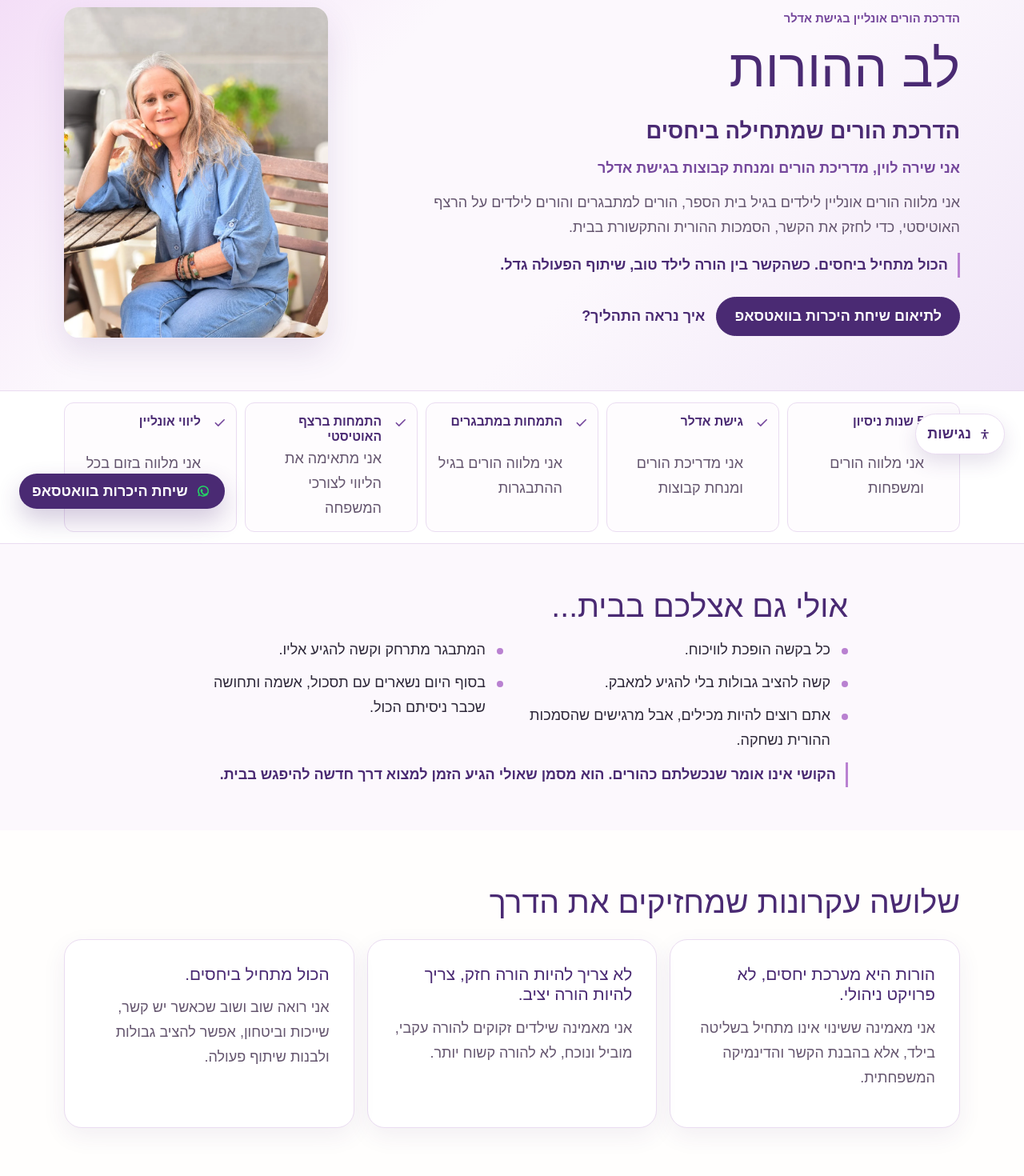
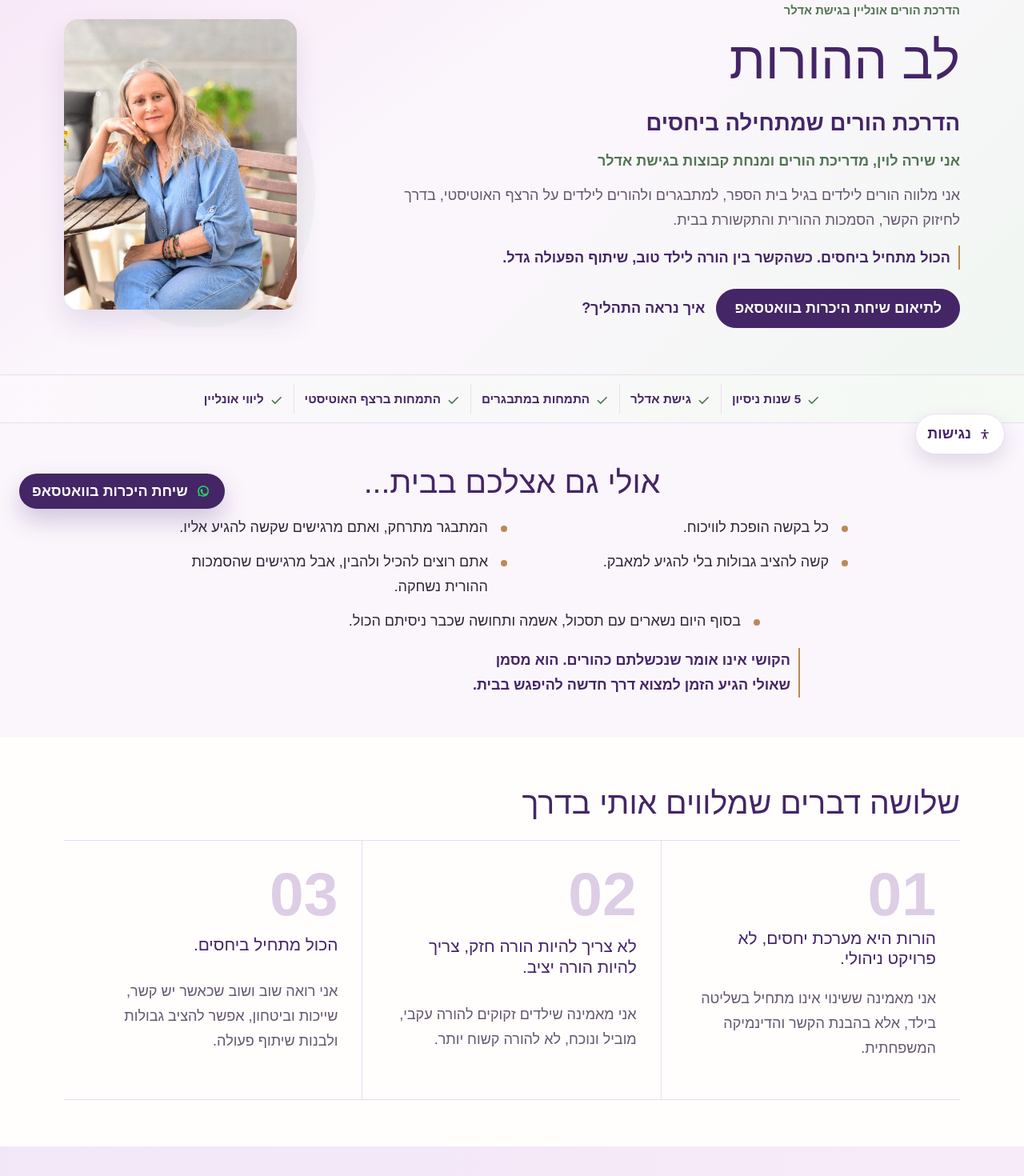
Before and after one commit to talirozrdm/Shira-Levin-levhahorut, a Next.js app: page / in a window 1280 px wide. Shown: the part 140-1610 px from the top of the page at 80% size. Built offline with nearby package versions, Linux system fonts and the light colour scheme.

Commit message:
Redesign Lev Hahorut landing page

```diff
--- a/app/globals.css
+++ b/app/globals.css
@@ -1,18 +1,18 @@
 @import "tailwindcss";
 
 :root {
-  --cream: #fcf8fd;
+  --cream: #fbf6fc;
   --warm-white: #fffefd;
   --ink: #2d2738;
   --muted: #65566f;
-  --purple: #8d55b1;
-  --purple-dark: #4a2a73;
-  --powder: #f3dcf6;
+  --purple: #8653a8;
+  --purple-dark: #442566;
+  --powder: #f6def4;
   --powder-strong: #e6b5ee;
-  --lavender: #eee2f6;
-  --sage: #efe7f5;
-  --sage-dark: #75479c;
-  --gold: #b981d1;
+  --lavender: #f2ecf8;
+  --sage: #eef7ef;
+  --sage-dark: #527453;
+  --gold: #bc8a52;
   --border: #eadcf1;
   --shadow: 0 18px 45px rgb(74 42 115 / 0.12);
   --radius: 22px;
@@ -35,7 +35,9 @@ body {
   min-width: 320px;
   margin: 0;
   overflow-x: hidden;
-  background: var(--warm-white);
+  background:
+    linear-gradient(180deg, rgb(251 246 252 / 0.72), transparent 360px),
+    var(--warm-white);
   color: var(--ink);
   font-family:
     Arial,
@@ -143,7 +145,7 @@ textarea {
 }
 
 .section {
-  padding: clamp(38px, 5.6vw, 66px) 0;
+  padding: clamp(34px, 5vw, 58px) 0;
 }
 
 .site-header {
@@ -181,16 +183,16 @@ textarea {
   background: #fff;
   padding: 6px;
   box-shadow:
-    0 8px 20px rgb(74 42 115 / 0.15),
-    0 0 0 4px rgb(255 255 255 / 0.82),
-    0 0 24px rgb(185 129 209 / 0.18);
+    0 10px 24px rgb(74 42 115 / 0.16),
+    0 0 0 6px rgb(255 255 255 / 0.88),
+    0 0 30px rgb(185 129 209 / 0.2);
   transition:
     transform 280ms ease,
     box-shadow 280ms ease;
 }
 
 .site-logo img {
-  height: clamp(50px, 5.2vw, 80px);
+  height: clamp(54px, 5.4vw, 84px);
   width: auto;
   object-fit: contain;
 }
@@ -199,8 +201,8 @@ textarea {
   transform: translateY(-1px);
   box-shadow:
     0 10px 24px rgb(74 42 115 / 0.18),
-    0 0 0 4px rgb(255 255 255 / 0.9),
-    0 0 28px rgb(185 129 209 / 0.22);
+    0 0 0 7px rgb(255 255 255 / 0.92),
+    0 0 34px rgb(185 129 209 / 0.24);
 }
 
 .brand-logo {
@@ -304,8 +306,8 @@ textarea {
   position: relative;
   overflow: hidden;
   background:
-    linear-gradient(135deg, rgb(230 181 238 / 0.42), transparent 34%),
-    linear-gradient(315deg, rgb(238 226 246 / 0.8), transparent 38%),
+    linear-gradient(145deg, rgb(246 222 244 / 0.62), transparent 42%),
+    linear-gradient(315deg, rgb(238 247 239 / 0.82), transparent 46%),
     var(--cream);
 }
 
@@ -334,7 +336,7 @@ h1,
 h2,
 h3,
 p {
-  overflow-wrap: anywhere;
+  overflow-wrap: break-word;
 }
 
 h1,
@@ -367,6 +369,19 @@ p {
   line-height: var(--body-copy-line-height);
 }
 
+.hero-copy > p:not(.eyebrow):not(.hero-kicker):not(.hero-identity):not(.lead-note),
+.section-heading,
+.section-summary,
+.fit-note,
+.list-intro,
+.service-grid > div > p,
+.about-grid > div > p,
+.split > div > p,
+.final-cta p,
+.contact-actions > p {
+  max-width: 720px;
+}
+
 .hero-kicker {
   color: var(--ink);
   font-size: clamp(1.2rem, 4vw, 1.72rem);
@@ -388,9 +403,9 @@ p {
 
 .lead-note,
 .section-summary {
-  border-inline-start: 3px solid var(--gold);
+  border-inline-start: 2px solid var(--gold);
   color: var(--purple-dark);
-  padding-inline-start: 12px;
+  padding-inline-start: 10px;
   font-size: var(--body-copy-size);
   font-weight: 700;
   line-height: var(--body-copy-line-height);
@@ -422,8 +437,8 @@ p {
   overflow: hidden;
   margin: 0;
   border-radius: 18px;
-  background: #fff;
-  box-shadow: 0 18px 42px rgb(74 42 115 / 0.12);
+  background: transparent;
+  box-shadow: none;
 }
 
 .image-card img {
@@ -433,7 +448,7 @@ p {
 }
 
 .image-card:hover img {
-  transform: scale(1.022);
+  transform: scale(1.015);
 }
 
 .hero-image img {
@@ -443,8 +458,26 @@ p {
 
 .hero-image {
   justify-self: center;
-  width: min(100%, 340px);
+  width: min(100%, 318px);
   max-width: 100%;
+  overflow: visible;
+}
+
+.hero-image::before {
+  position: absolute;
+  z-index: 0;
+  inset: 8% -8% -6% 10%;
+  border-radius: 44% 56% 50% 50%;
+  background: linear-gradient(145deg, rgb(246 222 244 / 0.8), rgb(238 247 239 / 0.7));
+  content: "";
+}
+
+.hero-image img,
+.about-image img {
+  position: relative;
+  z-index: 1;
+  border-radius: 18px;
+  box-shadow: 0 16px 34px rgb(74 42 115 / 0.12);
 }
 
 .about-image img {
@@ -454,41 +487,33 @@ p {
 
 .trust-strip {
   border-block: 1px solid var(--border);
-  background: #fff;
-  padding: 14px 0;
+  background: linear-gradient(90deg, rgb(251 246 252 / 0.86), rgb(238 247 239 / 0.64));
+  padding: 11px 0;
 }
 
 .trust-grid {
-  display: grid;
-  grid-template-columns: repeat(2, minmax(0, 1fr));
-  gap: 10px;
+  display: flex;
+  flex-wrap: wrap;
+  gap: 2px 0;
+  justify-content: center;
 }
 
 .trust-item {
-  display: grid;
-  grid-template-columns: 22px 1fr;
-  gap: 2px 10px;
-  align-items: start;
-  border: 1px solid rgb(234 220 241 / 0.82);
-  border-radius: 12px;
-  background: rgb(252 248 253 / 0.46);
+  display: inline-flex;
+  align-items: center;
+  gap: 7px;
+  border: 0;
+  border-radius: 0;
+  background: transparent;
   color: var(--purple-dark);
-  padding: 13px 12px;
+  padding: 8px 13px;
   cursor: default;
 }
 
 .trust-item strong {
   color: var(--purple-dark);
-  font-size: 0.98rem;
+  font-size: 0.95rem;
   line-height: 1.25;
-}
-
-.trust-item span {
-  grid-column: 2;
-  color: var(--muted);
-  font-size: var(--body-copy-size);
-  font-weight: var(--body-copy-weight);
-  line-height: var(--body-copy-line-height);
 }
 
 .trust-icon {
@@ -507,11 +532,14 @@ p {
 }
 
 .need-section {
-  padding-block: clamp(32px, 4.6vw, 54px);
+  padding-block: clamp(30px, 4.4vw, 50px);
+  text-align: center;
 }
 
 .need-section .section-summary {
-  margin-bottom: 0;
+  width: min(760px, 100%);
+  margin: 18px auto 0;
+  text-align: start;
 }
 
 .tinted-section {
@@ -525,25 +553,20 @@ p {
 
 .emotion-list {
   display: grid;
-  gap: 12px 22px;
-  margin: 16px 0 12px;
+  gap: 12px;
+  margin: 18px auto 0;
+  text-align: start;
 }
 
-.emotion-column {
-  display: grid;
-  align-content: start;
-  gap: 10px;
-}
-
-.emotion-column p {
+.emotion-list p {
   position: relative;
   margin: 0;
-  padding-inline-start: 22px;
+  padding: 0 24px 0 0;
   color: var(--ink);
   font-weight: var(--body-copy-weight);
 }
 
-.emotion-column p::before {
+.emotion-list p::before {
   position: absolute;
   inset-inline-start: 0;
   top: 0.72em;
@@ -559,39 +582,57 @@ p {
   gap: 16px;
 }
 
-.card,
-.service-side,
-.legal-section .container {
-  border: 1px solid var(--border);
-  border-radius: var(--radius);
-  background: #fff;
-  box-shadow: 0 10px 30px rgb(74 42 115 / 0.07);
-}
-
 .card {
-  padding: clamp(20px, 4vw, 30px);
+  border-block-start: 1px solid var(--border);
+  background: transparent;
+  padding: clamp(18px, 3vw, 26px) 0;
   transition:
     transform 280ms ease,
-    box-shadow 280ms ease,
     border-color 280ms ease;
 }
 
 .card:hover {
-  transform: translateY(-4px);
+  transform: translateY(-2px);
   border-color: rgb(185 129 209 / 0.72);
-  box-shadow: 0 16px 36px rgb(74 42 115 / 0.11);
 }
 
-.fit-cards .card:nth-child(1) {
-  background: #fffaf5;
+.principles-list {
+  display: grid;
+  border-block: 1px solid var(--border);
 }
 
-.fit-cards .card:nth-child(2) {
-  background: #fdf1fb;
+.principles-list .card {
+  display: grid;
+  gap: 8px;
+  border: 0;
+  padding: clamp(22px, 3vw, 32px) 0;
 }
 
-.fit-cards .card:nth-child(3) {
-  background: #f4f8f1;
+.principles-list .card + .card {
+  border-block-start: 1px solid var(--border);
+}
+
+.principles-list .card > span {
+  color: rgb(134 83 168 / 0.28);
+  font-size: clamp(2.2rem, 7vw, 4.8rem);
+  font-weight: 900;
+  line-height: 0.9;
+}
+
+.fit-section .card,
+.help-section .card {
+  padding-inline: 0;
+}
+
+.fit-section .card h3::before,
+.help-section .card h3::before {
+  display: inline-block;
+  width: 0.68em;
+  height: 0.68em;
+  margin-inline-end: 8px;
+  border-radius: 50%;
+  background: var(--powder-strong);
+  content: "";
 }
 
 .fit-note,
@@ -631,59 +672,58 @@ p {
 
 .service-highlight {
   background:
-    linear-gradient(135deg, rgb(105 61 143 / 0.94), rgb(142 86 179 / 0.86)),
-    var(--purple-dark);
-}
-
-.service-highlight h2,
-.service-highlight h3,
-.service-highlight p,
-.service-highlight li,
-.service-highlight .eyebrow {
-  color: #fff;
+    linear-gradient(135deg, rgb(246 222 244 / 0.48), rgb(242 236 248 / 0.82) 58%, rgb(238 247 239 / 0.56)),
+    var(--cream);
 }
 
 .service-highlight .check-list li::before {
   border-color: var(--gold);
-  background: transparent;
+  background: #fff;
 }
 
 .service-side {
   align-self: start;
-  padding: 24px;
-  background: rgb(255 255 255 / 0.1);
-  box-shadow: none;
+  border-inline-start: 1px solid var(--border);
+  padding: 4px 24px 4px 0;
 }
 
-.service-side ul {
+.service-side p {
   margin: 0;
-  padding-inline-start: 20px;
+  color: var(--purple-dark);
+  font-size: max(16px, calc(0.92 * var(--body-copy-size)));
+  font-weight: 700;
 }
 
 .process-list {
+  position: relative;
   display: grid;
-  gap: 16px;
+  gap: 0;
   margin: 0;
   padding: 0;
   list-style: none;
 }
 
 .process-list li {
+  position: relative;
   display: grid;
-  grid-template-columns: 48px 1fr;
-  gap: 14px;
+  grid-template-columns: 54px 1fr;
+  gap: 16px;
   align-items: start;
-  border-block-end: 1px solid var(--border);
-  padding-block-end: 16px;
+  padding-block: 18px;
+}
+
+.process-list li + li {
+  border-block-start: 1px solid var(--border);
 }
 
 .process-list span {
   display: grid;
   place-items: center;
-  width: 48px;
-  height: 48px;
-  border-radius: 50%;
-  background: var(--powder);
+  width: 42px;
+  height: 42px;
+  border: 1px solid var(--border);
+  border-radius: 999px;
+  background: #fff;
   color: var(--purple-dark);
   font-weight: 900;
 }
@@ -774,14 +814,14 @@ p {
 
 .final-cta {
   background:
-    linear-gradient(135deg, rgb(141 85 177 / 0.92), rgb(74 42 115 / 0.97)),
-    var(--purple-dark);
+    linear-gradient(135deg, rgb(251 246 252 / 0.95), rgb(246 222 244 / 0.48), rgb(238 247 239 / 0.68)),
+    var(--cream);
   text-align: center;
 }
 
 .final-cta h2,
 .final-cta p {
-  color: #fff;
+  color: var(--purple-dark);
   text-wrap: balance;
 }
 
@@ -796,13 +836,13 @@ p {
 }
 
 .final-cta .button {
-  border-color: #fff;
-  background: #fff;
-  color: var(--purple-dark);
+  border-color: var(--purple-dark);
+  background: var(--purple-dark);
+  color: #fff;
 }
 
 .contact-section {
-  background: var(--cream);
+  background: var(--warm-white);
 }
 
 .contact-container {
@@ -812,10 +852,9 @@ p {
 .contact-panel {
   display: grid;
   gap: clamp(22px, 4vw, 34px);
-  border: 1px solid var(--border);
-  border-radius: var(--radius);
-  background: rgb(255 255 255 / 0.72);
-  padding: clamp(20px, 4vw, 32px);
+  border-block: 1px solid var(--border);
+  background: transparent;
+  padding: clamp(22px, 4vw, 34px) 0;
   box-shadow: none;
 }
 
@@ -838,7 +877,9 @@ p {
 
 .contact-group {
   display: grid;
-  gap: 9px;
+  gap: 8px;
+  border-block-start: 1px solid var(--border);
+  padding-top: 16px;
 }
 
 .contact-group h3 {
@@ -855,9 +896,9 @@ p {
   display: flex;
   align-items: center;
   gap: 10px;
-  min-height: 58px;
+  min-height: 54px;
   border: 1px solid var(--border);
-  border-radius: 14px;
+  border-radius: 12px;
   background: #fff;
   color: var(--purple-dark);
   padding: 11px 14px;
@@ -878,7 +919,7 @@ p {
 }
 
 .contact-link-primary {
-  min-height: 68px;
+  min-height: 64px;
   border-color: rgb(37 211 102 / 0.42);
   background: linear-gradient(135deg, rgb(37 211 102 / 0.12), #fff);
   padding: 15px 18px;
@@ -954,7 +995,11 @@ p {
 }
 
 .legal-section .container {
+  border: 1px solid var(--border);
+  border-radius: var(--radius);
+  background: #fff;
   padding: clamp(22px, 4vw, 34px);
+  box-shadow: 0 10px 30px rgb(74 42 115 / 0.07);
 }
 
 .updated {
@@ -1144,12 +1189,14 @@ p {
     align-items: start;
   }
 
-  .trust-grid {
-    grid-template-columns: repeat(5, minmax(0, 1fr));
+  .emotion-list p:last-child {
+    grid-column: 1 / -1;
+    justify-self: center;
+    width: min(620px, 100%);
   }
 
-  .trust-item {
-    border: 1px solid var(--border);
+  .trust-item + .trust-item {
+    border-inline-start: 1px solid rgb(234 220 241 / 0.9);
   }
 
   .two-columns {
@@ -1185,16 +1232,45 @@ p {
   .about-grid,
   .service-grid,
   .split {
-    grid-template-columns: minmax(0, 1.05fr) minmax(0, 0.95fr);
+    grid-template-columns: minmax(0, 1.08fr) minmax(0, 0.92fr);
     align-items: center;
   }
 
   .hero-grid {
-    grid-template-columns: minmax(0, 1.16fr) minmax(300px, 0.52fr);
+    grid-template-columns: minmax(0, 1.28fr) minmax(280px, 0.48fr);
   }
 
   .hero-image {
-    width: min(374px, 29vw);
+    width: min(342px, 27vw);
+  }
+
+  .principles-list {
+    grid-template-columns: repeat(3, minmax(0, 1fr));
+  }
+
+  .principles-list .card {
+    padding-inline: clamp(18px, 2.4vw, 30px);
+  }
+
+  .principles-list .card + .card {
+    border-block-start: 0;
+    border-inline-start: 1px solid var(--border);
+  }
+
+  .process-list {
+    grid-template-columns: repeat(4, minmax(0, 1fr));
+    border-block: 1px solid var(--border);
+  }
+
+  .process-list li {
+    grid-template-columns: 1fr;
+    gap: 14px;
+    padding: 24px 18px;
+  }
+
+  .process-list li + li {
+    border-block-start: 0;
+    border-inline-start: 1px solid var(--border);
   }
 
   .social-grid {
--- a/app/layout.tsx
+++ b/app/layout.tsx
@@ -3,7 +3,7 @@ import "./globals.css";
 
 const title = "שירה לוין | לב ההורות - הדרכת הורים אונליין למתבגרים ולמשפחות";
 const description =
-  "אני שירה לוין, מדריכת הורים בגישת אדלר, ומלווה אונליין הורים לילדים בגיל בית הספר, למתבגרים ולהורים לילדים על הרצף האוטיסטי, לחיזוק הקשר, הסמכות ההורית והתקשורת בבית.";
+  "שירה לוין, מדריכת הורים בגישת אדלר, מלווה אונליין הורים לילדים בגיל בית הספר, למתבגרים ולהורים לילדים על הרצף האוטיסטי, לחיזוק הקשר, הסמכות ההורית והתקשורת בבית.";
 const canonicalUrl = "https://example.com/lev-hahorut";
 
 export const metadata: Metadata = {
--- a/app/page.tsx
+++ b/app/page.tsx
@@ -81,10 +81,10 @@ const fitCards = [
 ];
 
 const processSteps = [
-  "אתם שולחים הודעה, ואני מתאמת איתכם שיחת היכרות קצרה.",
-  "במפגש הראשון אני ממפה יחד איתכם את האתגרים ומגדירה מטרות.",
-  "בכל מפגש אני משלבת הבנה, כלים ותרגול מותאם לבית.",
-  "בין המפגשים אתם מיישמים, ובמפגש הבא אני בוחנת יחד איתכם את ההתקדמות.",
+  "שיחת היכרות קצרה",
+  "מיפוי האתגרים והגדרת מטרות",
+  "מפגשים עם הבנה, כלים ותרגול",
+  "יישום בין המפגשים ובחינת ההתקדמות",
 ];
 
 const faqItems = [
@@ -355,9 +355,6 @@ export default function Home() {
             <a href="#fit" onClick={() => setMenuOpen(false)}>
               למי מתאים
             </a>
-            <a href="#help" onClick={() => setMenuOpen(false)}>
-              איך אני עוזרת
-            </a>
             <a href="#services" onClick={() => setMenuOpen(false)}>
               השירותים
             </a>
@@ -366,6 +363,9 @@ export default function Home() {
             </a>
             <a href="#faq" onClick={() => setMenuOpen(false)}>
               שאלות נפוצות
+            </a>
+            <a href="#contact" onClick={() => setMenuOpen(false)}>
+              יצירת קשר
             </a>
           </nav>
         </div>
@@ -380,9 +380,8 @@ export default function Home() {
               <p className="hero-kicker">הדרכת הורים שמתחילה ביחסים</p>
               <p className="hero-identity">אני שירה לוין, מדריכת הורים ומנחת קבוצות בגישת אדלר</p>
               <p>
-                אני מלווה הורים אונליין לילדים בגיל בית הספר, הורים למתבגרים
-                והורים לילדים על הרצף האוטיסטי, כדי לחזק את הקשר, הסמכות ההורית
-                והתקשורת בבית.
+                אני מלווה הורים לילדים בגיל בית הספר, למתבגרים ולהורים לילדים על
+                הרצף האוטיסטי, בדרך לחיזוק הקשר, הסמכות ההורית והתקשורת בבית.
               </p>
               <p className="lead-note">
                 הכול מתחיל ביחסים. כשהקשר בין הורה לילד טוב, שיתוף הפעולה גדל.
@@ -421,7 +420,6 @@ export default function Home() {
               <div className="trust-item" key={item.title}>
                 <TrustIcon />
                 <strong>{item.title}</strong>
-                <span>{item.text}</span>
               </div>
             ))}
           </div>
@@ -431,15 +429,11 @@ export default function Home() {
           <div className="container narrow">
             <h2 id="need-title">אולי גם אצלכם בבית...</h2>
             <div className="emotion-list" role="list">
-              <div className="emotion-column">
-                <p role="listitem">כל בקשה הופכת לוויכוח.</p>
-                <p role="listitem">קשה להציב גבולות בלי להגיע למאבק.</p>
-                <p role="listitem">אתם רוצים להיות מכילים, אבל מרגישים שהסמכות ההורית נשחקה.</p>
-              </div>
-              <div className="emotion-column">
-                <p role="listitem">המתבגר מתרחק וקשה להגיע אליו.</p>
-                <p role="listitem">בסוף היום נשארים עם תסכול, אשמה ותחושה שכבר ניסיתם הכול.</p>
-              </div>
+              <p role="listitem">כל בקשה הופכת לוויכוח.</p>
+              <p role="listitem">המתבגר מתרחק, ואתם מרגישים שקשה להגיע אליו.</p>
+              <p role="listitem">קשה להציב גבולות בלי להגיע למאבק.</p>
+              <p role="listitem">אתם רוצים להכיל ולהבין, אבל מרגישים שהסמכות ההורית נשחקה.</p>
+              <p role="listitem">בסוף היום נשארים עם תסכול, אשמה ותחושה שכבר ניסיתם הכול.</p>
             </div>
             <p className="section-summary">
               הקושי אינו אומר שנכשלתם כהורים. הוא מסמן שאולי הגיע הזמן למצוא דרך
@@ -448,14 +442,15 @@ export default function Home() {
           </div>
         </section>
 
-        <section className="section reveal-item" aria-labelledby="principles-title">
+        <section className="section approach-section reveal-item" aria-labelledby="principles-title">
           <div className="container">
             <div className="section-heading">
-              <h2 id="principles-title">שלושה עקרונות שמחזיקים את הדרך</h2>
+              <h2 id="principles-title">שלושה דברים שמלווים אותי בדרך</h2>
             </div>
-            <div className="cards three-columns">
-              {principles.map((principle) => (
+            <div className="principles-list">
+              {principles.map((principle, index) => (
                 <article className="card" key={principle.title}>
+                  <span aria-hidden="true">{String(index + 1).padStart(2, "0")}</span>
                   <h3>{principle.title}</h3>
                   <p>{principle.text}</p>
                 </article>
@@ -464,7 +459,7 @@ export default function Home() {
           </div>
         </section>
 
-        <section className="section tinted-section reveal-item" id="fit" aria-labelledby="fit-title">
+        <section className="section tinted-section fit-section reveal-item" id="fit" aria-labelledby="fit-title">
           <div className="container">
             <div className="section-heading">
               <h2 id="fit-title">למי הליווי מתאים?</h2>
@@ -484,7 +479,7 @@ export default function Home() {
           </div>
         </section>
 
-        <section className="section reveal-item" id="help" aria-labelledby="help-title">
+        <section className="section help-section reveal-item" id="help" aria-labelledby="help-title">
           <div className="container">
             <div className="section-heading">
               <h2 id="help-title">במה אני יכולה לעזור?</h2>
@@ -505,26 +500,20 @@ export default function Home() {
             <div>
               <h2 id="services-title">הדרכת הורים אישית אונליין</h2>
               <p>
-                בתהליך אישי אני מחברת בין הבנת הדינמיקה המשפחתית לבין כלים מעשיים
-                שאפשר לתרגל בבית, בקצב שמתאים למשפחה שלכם.
+                תהליך אישי שמחבר בין הבנת הדינמיקה המשפחתית לבין כלים מעשיים שאפשר
+                ליישם בבית.
               </p>
               <ul className="check-list">
-                <li>לרוב 8 עד 12 מפגשים, בהתאם לצורך</li>
+                <li>לרוב 8-12 מפגשים בהתאם לצורכי המשפחה</li>
                 <li>מפגשים אונליין בזום</li>
-                <li>משימות וכלים בין המפגשים</li>
+                <li>כלים ותרגול בין המפגשים</li>
                 <li>ליווי בוואטסאפ לאורך התהליך</li>
                 <li>הגדרת מטרות ובחינת ההתקדמות</li>
               </ul>
             </div>
             <aside className="service-side" aria-label="שירותים נוספים">
               <h3>אפשרויות נוספות</h3>
-              <ul>
-                <li>פגישת ייעוץ ממוקדת</li>
-                <li>ליווי מתמשך</li>
-                <li>הרצאות להורים</li>
-                <li>סדנאות קבוצתיות</li>
-                <li>וובינרים</li>
-              </ul>
+              <p>פגישת ייעוץ ממוקדת | הרצאות | סדנאות | וובינרים</p>
             </aside>
           </div>
         </section>
--- a/public/accessibility.html
+++ b/public/accessibility.html
@@ -78,7 +78,7 @@
         <h2>עצירת אנימציות</h2>
         <p>האתר מכבד העדפת מערכת להפחתת תנועה, ותפריט הנגישות כולל אפשרות עצירת אנימציות.</p>
         <h2>מגבלות ידועות</h2>
-        <p>נעשה מאמץ להנגיש את האתר בהתאם להנחיות הנגישות המקובלות, כדי לאפשר חוויית שימוש נוחה לכלל המשתמשים. אם נתקלתם בקושי כלשהו בגלישה באתר, אשמח לקבל את פנייתכם ולסייע.</p>
+        <p>נעשה מאמץ להנגיש את האתר ולאפשר חוויית שימוש נוחה ככל האפשר. אם נתקלתם בקושי בגלישה או בתוכן שאינו נגיש עבורכם, ניתן לפנות אליי ואשמח לסייע.</p>
         <h2>דיווח על קושי</h2>
         <p>אם נתקלתם בקושי בשימוש באתר, אפשר לפנות אליי בטלפון <span class="nowrap" dir="ltr">050-753-2044</span> או בדוא״ל <span class="nowrap">shumi25@gmail.com</span>. אבחן את הפנייה ואטפל בה בהקדם האפשרי.</p>
         <h2>תאריך עדכון</h2>
--- a/public/privacy.html
+++ b/public/privacy.html
@@ -76,7 +76,7 @@
         <h2>רשתות חברתיות</h2>
         <p>האתר כולל קישורים לעמודי Instagram ו-Facebook שלי. מעבר לרשת חברתית כפוף למדיניות הפרטיות של אותה פלטפורמה.</p>
         <h2>שירותי צד שלישי, עוגיות וכלי מדידה</h2>
-        <p>נכון למועד פרסום האתר לא נעשה שימוש בכלי מדידה או מעקב של צד שלישי.</p>
+        <p>נכון למועד עדכון מדיניות זו, האתר אינו עושה שימוש בכלי מדידה או מעקב חיצוניים לצורכי פרסום.</p>
         <h2>עדכון או מחיקה</h2>
         <p>ניתן לבקש עדכון או מחיקה של מידע שנמסר בפנייה באמצעות דוא״ל <span class="nowrap">shumi25@gmail.com</span> או בטלפון <span class="nowrap" dir="ltr">050-753-2044</span>.</p>
         <h2>תאריך עדכון</h2>
```
Also changed, not shown: 1 other file (tests, documents, lock files or other folders).
